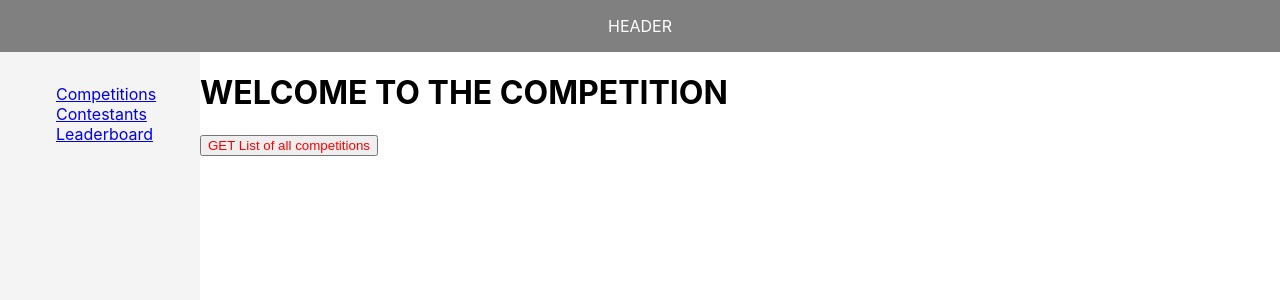
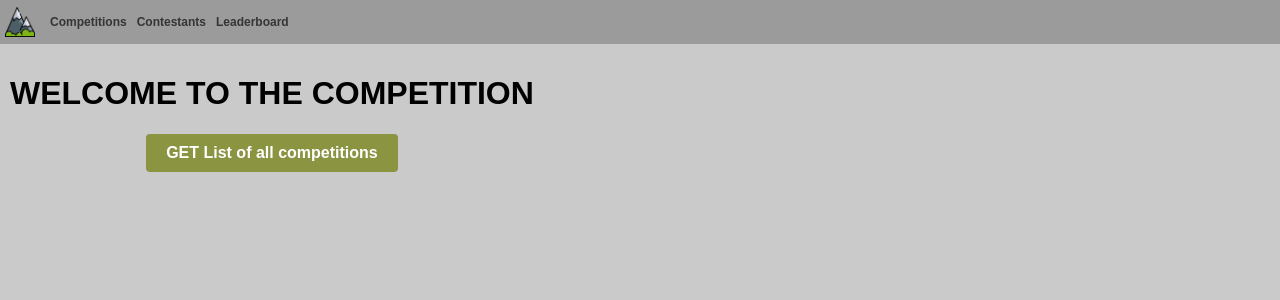
Before and after one commit to dddulan/climbappclone, a React (Create React App) app in the folder client/: page /competitions in a window 1280 px wide. Shown: the top 300 px of the page. Built offline with nearby package versions, Linux system fonts and the light colour scheme.

Commit message:
basic css layout

```diff
--- a/client/src/components/button/button.module.css
+++ b/client/src/components/button/button.module.css
@@ -1,3 +1,10 @@
 .tempButton {
-  color: red;
+  background-color: #8a9441;
+  color: white;
+  padding: 10px 20px;
+  border: none;
+  border-radius: 4px;
+  font-weight: bold;
+  font-size: 1rem;
+  cursor: pointer;
 }
--- a/client/src/components/layout/header/header.tsx
+++ b/client/src/components/layout/header/header.tsx
@@ -1,10 +1,17 @@
+import { Link } from 'react-router-dom';
+
 import classes from "../layout.module.css"
-
+import logo from '../../../assets/mount.png'
 const Header = () => {
 
   return (
     <div className={classes.header}>
-      HEADER
+      <img src={logo} className={classes.headerLogo} alt="logo"></img>
+      <div className={classes.headerLinks}>
+        <li><Link to="/competitions">Competitions</Link></li>
+        <li><Link to="/contestants">Contestants</Link></li>
+        <li><Link to="/leaderboard">Leaderboard</Link></li>
+      </div>
     </div>
   )
 }
--- a/client/src/components/layout/layout.module.css
+++ b/client/src/components/layout/layout.module.css
@@ -2,13 +2,30 @@
   display: flex;
   flex-direction: column;
   height: 100vh;
+  background-color:#cacaca;
+  font-family: 'Arial', sans-serif;
 }
 
 .header {
-  background-color: grey;
+  width: 100%;
+  background-color: #9b9b9b;
+  display: flex;
+  padding: 2px 0px;
   color: white;
-  padding: 1rem;
-  text-align: center;
+}
+
+.headerLogo {
+  height: 30px;
+  padding:5px;
+  padding-right: 10px;
+}
+
+.headerLinks {
+  display: flex;
+  justify-content: flex-end;
+  list-style: none;
+  gap: 0px;
+  flex:0; /*goes right*/
 }
 
 .body {
@@ -17,15 +34,19 @@
   overflow: hidden;
 }
 
-.navbar {
-  width: 200px;
-  background-color: #f4f4f4;
-  padding: 1rem;
-  box-sizing: border-box;
+.header li {
+  color: white;
+  padding: 5px 5px;
+  border-radius: 6px;
+  cursor: pointer; /* clickable cursor */
+  display: flex;
+  align-items: center;
 }
-
-.navbar ul {
-  list-style-type: none;
+.header li a {
+   color: #353535;
+  text-decoration: none;  /* removes underline */
+  font-weight: 550;
+  font-size: 12px;
 }
 
 .content {
--- a/client/src/components/layout/navbar/navbar.tsx
+++ b/client/src/components/layout/navbar/navbar.tsx
@@ -4,11 +4,7 @@ import classes from "../layout.module.css"
 const Navbar = () => {
   return (
   <nav className={classes.navbar}>
-    <ul>
-      <li><Link to="/competitions">Competitions</Link></li>
-      <li><Link to="/contestants">Contestants</Link></li>
-      <li><Link to="/leaderboard">Leaderboard</Link></li>
-    </ul>
+
   </nav>
   )
 };
--- /dev/null
+++ b/client/src/pages/competitions.module.css
@@ -0,0 +1,9 @@
+.title{
+  font-size: 1rem;
+  font-weight: 800;
+  margin: flex-start;
+  color: #000000;
+  padding : 10px;
+  text-align: center;
+
+}
--- a/client/src/pages/competitions.tsx
+++ b/client/src/pages/competitions.tsx
@@ -1,5 +1,6 @@
 import React, { useState } from "react";
 import Button from "../components/button/button"
+import classes from "./competitions.module.css"
 
 const Competitions: React.FC = () => {
   const [message, setMessage] = useState<string>("");
@@ -11,8 +12,8 @@ const Competitions: React.FC = () => {
   };
 
   return (
-    <div>
-      <h1>WELCOME TO THE COMPETITION</h1>
+    <div className={classes.title}>
+      <h1 >WELCOME TO THE COMPETITION</h1>
 
       <Button onClick={testfn}></Button>
 
--- /dev/null
+++ b/client/src/pages/contestants.module.css
@@ -0,0 +1,6 @@
+.title{
+  font-size: 1rem;
+  font-weight: 800;
+  margin: 0;
+  color: #000000;
+}
--- a/client/src/pages/contestants.tsx
+++ b/client/src/pages/contestants.tsx
@@ -1,8 +1,9 @@
 import React from "react";
+import classes from "./competitions.module.css"
 
 const Contestants: React.FC = () => {
   return (
-    <div>
+    <div className={classes.title}>
       <h1>WELCOME TO THE CONTESTANT</h1>
     </div>
   );
--- /dev/null
+++ b/client/src/pages/leaderboard.module.css
@@ -0,0 +1,7 @@
+.title{
+  font-size: 1rem;
+  font-weight: 800;
+  margin: 0;
+  color: #000000;
+
+}
--- a/client/src/pages/leaderboard.tsx
+++ b/client/src/pages/leaderboard.tsx
@@ -1,9 +1,10 @@
 import React from "react";
+import classes from "./competitions.module.css"
 
 const Leaderboard: React.FC = () => {
 
   return (
-    <div>
+    <div className={classes.title}>
       <h1>WELCOME TO THE LEADERBORD</h1>
     </div>
   );
```
Also changed, not shown: client/src/assets/mount.png (added).
